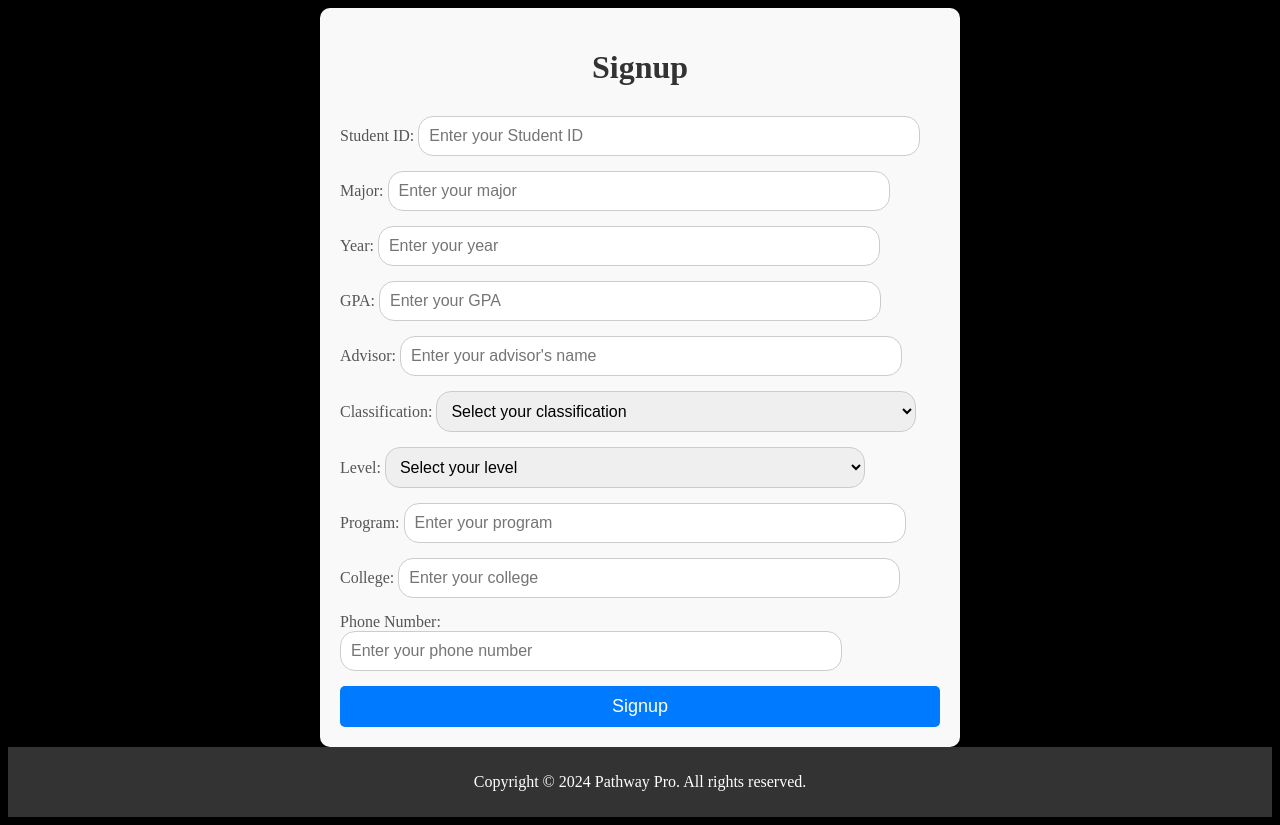
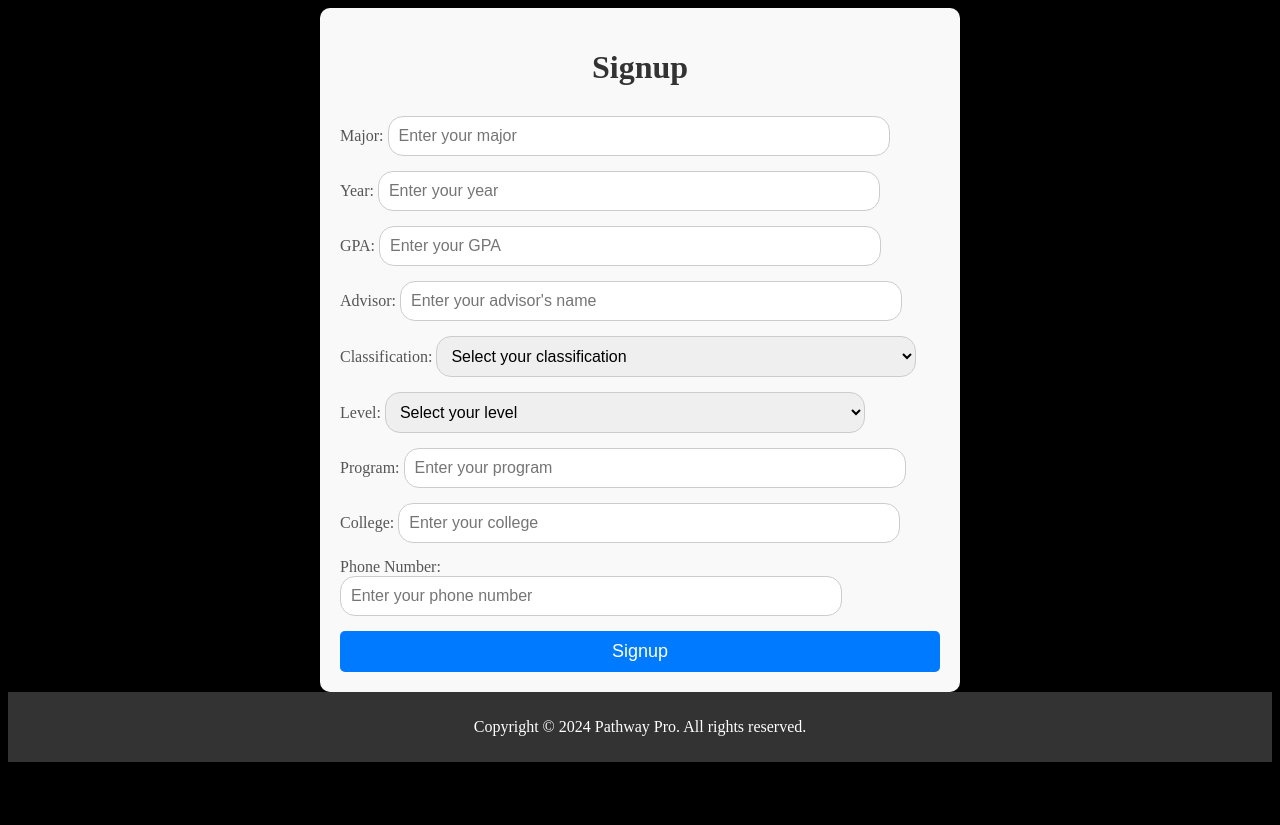
Before and after one commit to MRthyMix/3155-Software-Engineering-Group-Project, a Flask app: page /userSignup in a window 1280 px wide. After the commit the page ends 762 px from the top, so only its background shows below. Run offline with Flask 3, Linux system fonts and the light colour scheme; parts of the project's set-up code (start-up, migrations or seed data) failed here and were passed over.

Commit message:
changing signup_screen.html

```diff
--- a/Pathway_pro/templates/signup_screen.html
+++ b/Pathway_pro/templates/signup_screen.html
@@ -8,11 +8,6 @@
     <div class="signup-container">
         <h1>Signup</h1>
         <form action="/userSignup" method="POST">
-            <div class="form-group">
-                <label for="studentID">Student ID:</label>
-                <input type="text" id="studentID" name="studentID" required minlength="9" maxlength="9" placeholder="Enter your Student ID">
-                <!-- <small class="error-message">Student ID must be 9 digits long.</small> -->
-            </div>
             <div class="form-group">
                 <label for="major">Major:</label>
                 <input type="text" id="major" name="major" required placeholder="Enter your major">
```
